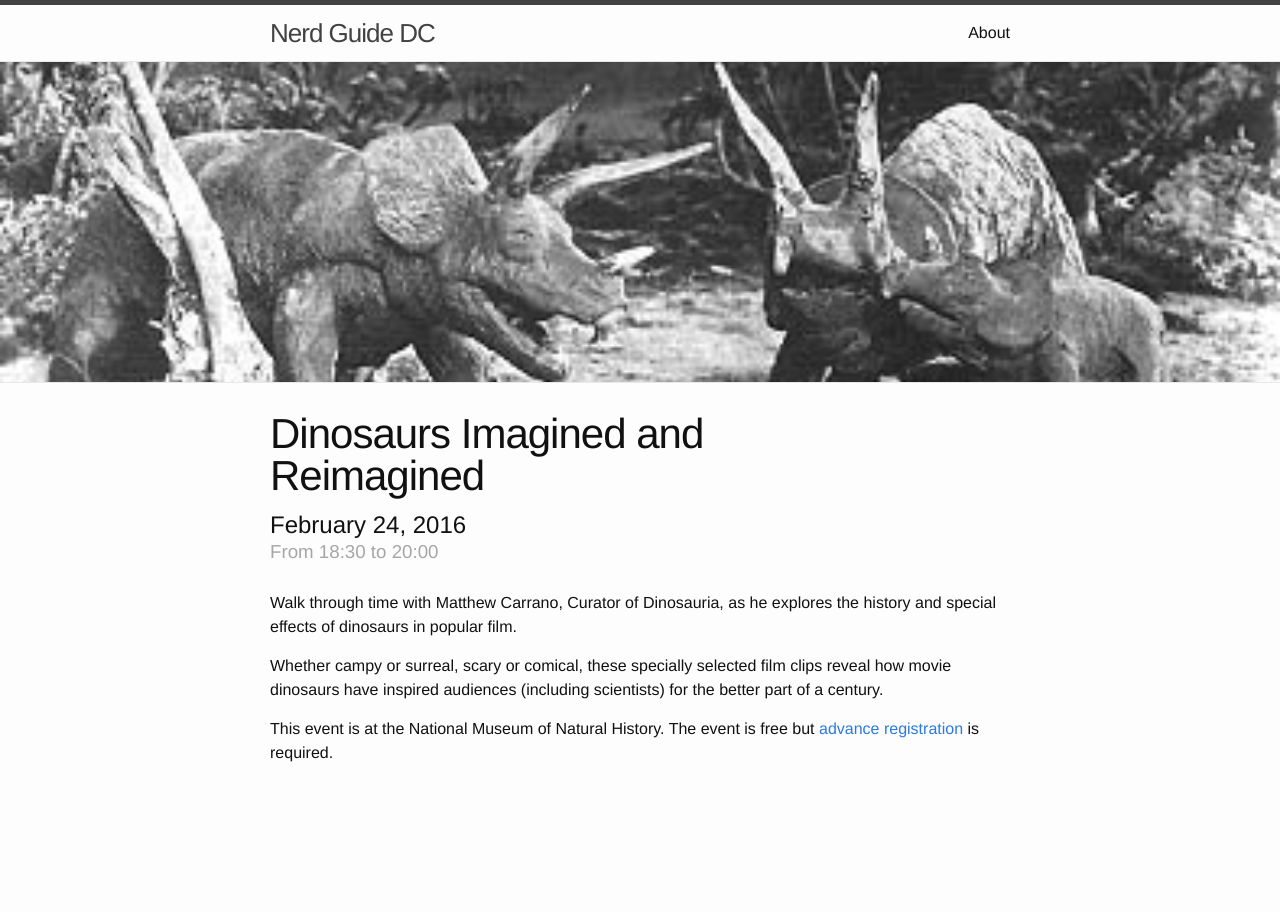
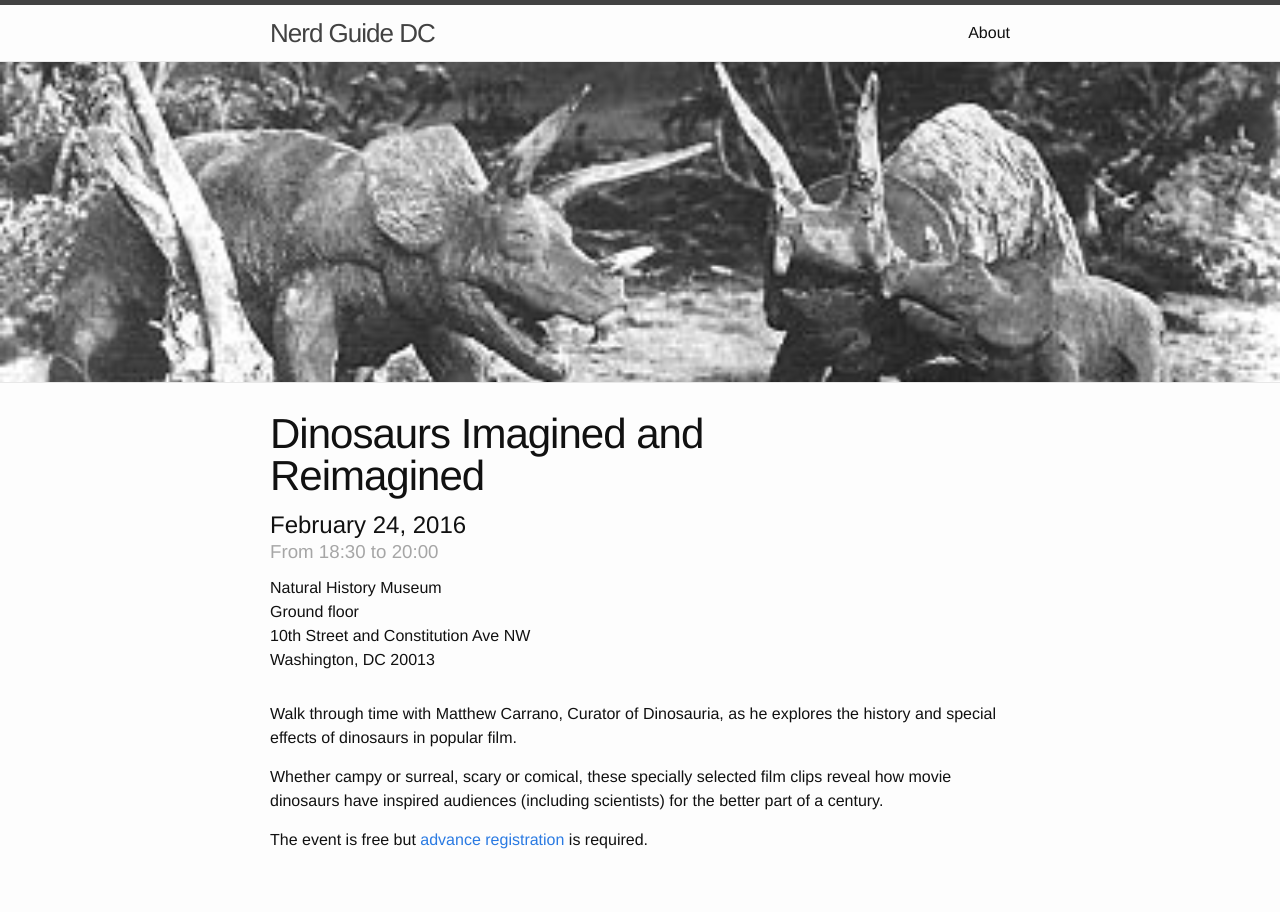
Before and after one commit to nerdguidedc/nerdguidedc.github.io, a Jekyll site: the page built from _posts/2016-02-24-dinosaurs-imagined-and-reimagined.md, in a window 1280 px wide. Built offline with Jekyll 4.4.1, drawn with Linux system fonts in a browser that asks for light colours.

Commit message:
Add Nerd Nite march post.
Update layout to include location information.

```diff
--- a/_layouts/post.html
+++ b/_layouts/post.html
@@ -13,6 +13,24 @@ layout: default
     {% endif %}
     <h2 class="post-date"><time datetime="{{ page.date | date_to_xmlschema }}" itemprop="datePublished">{{ page.date | date: "%B %-d, %Y" }}</time>{% if page.author %} • <span itemprop="author" itemscope itemtype="http://schema.org/Person"><span itemprop="name">{{ page.author }}</span></span>{% endif %}</h2>
     <h3 class="post-time">From {{ page.start_time}} to {{page.end_time }}</h3>
+    {% if page.location %}
+    <p>
+    <div itemscope itemtype="http://schema.org/Organization">
+      <span itemprop="name">{{ page.location.name }}</span>
+      <div itemprop="address" itemscope itemtype="http://schema.org/PostalAddress">
+        <span itemprop="streetAddress">
+          {% for addressline in page.location.address %}
+            <div>{{ addressline }}</div>
+          {% endfor %}
+        </span>
+        <div>
+          <span itemprop="addressLocality">{{ page.location.city }}</span>,
+          <span itemprop="addressRegion">{{ page.location.state }}</span>
+          <span itemprop="postalCode">{{ page.location.zip }}</span>
+        </div>
+      </div>
+    </div>
+    {% endif %}
   </header>
 
   {% if organiser.photo %}
@@ -23,10 +41,4 @@ layout: default
     {{ content }}
   </div>
 
-    {% if organiser.email %}
-        <div>
-            <a href='mailto:{{organiser.email}}?subject=Register interest for {{page.title}} on {{ page.date | date: "%B %-d, %Y" }}&body=Hi! Im interested in your event. Can I come please?' class="button button-primary">Register Interest</a>
-        </div>
-    {% endif %}
-
 </article>
--- a/_posts/2016-02-24-dinosaurs-imagined-and-reimagined.md
+++ b/_posts/2016-02-24-dinosaurs-imagined-and-reimagined.md
@@ -7,8 +7,15 @@ cover: "/images/Lost_World_1925_Still_01.jpg"
 date:   "2016-02-24 18:30"
 start_time: "18:30"
 end_time: "20:00"
-
-#event organiser details
+location:
+  name: "Natural History Museum"
+  address:
+    - "Ground floor"
+    - "10th Street and Constitution Ave NW"
+  city: Washington
+  state: DC
+  zip: 20013
+tags: [ 'natural history museum' ]
 
 ---
 
@@ -19,5 +26,6 @@ Whether campy or surreal, scary or comical, these specially selected
 film clips reveal how movie dinosaurs have inspired audiences
 (including scientists) for the better part of a century.
 
-This event is at the National Museum of Natural History. The event
-is free but [advance registration](https://www.facebook.com/events/1290117051013702/) is required.
+The event is free but
+[advance registration](https://www.facebook.com/events/1290117051013702/)
+is required.
```
Also changed, not shown: _posts/2016-03-12-nerd-nite-march.md (added, +47 -0 lines), images/BLW_Trilobite.jpg (added).
